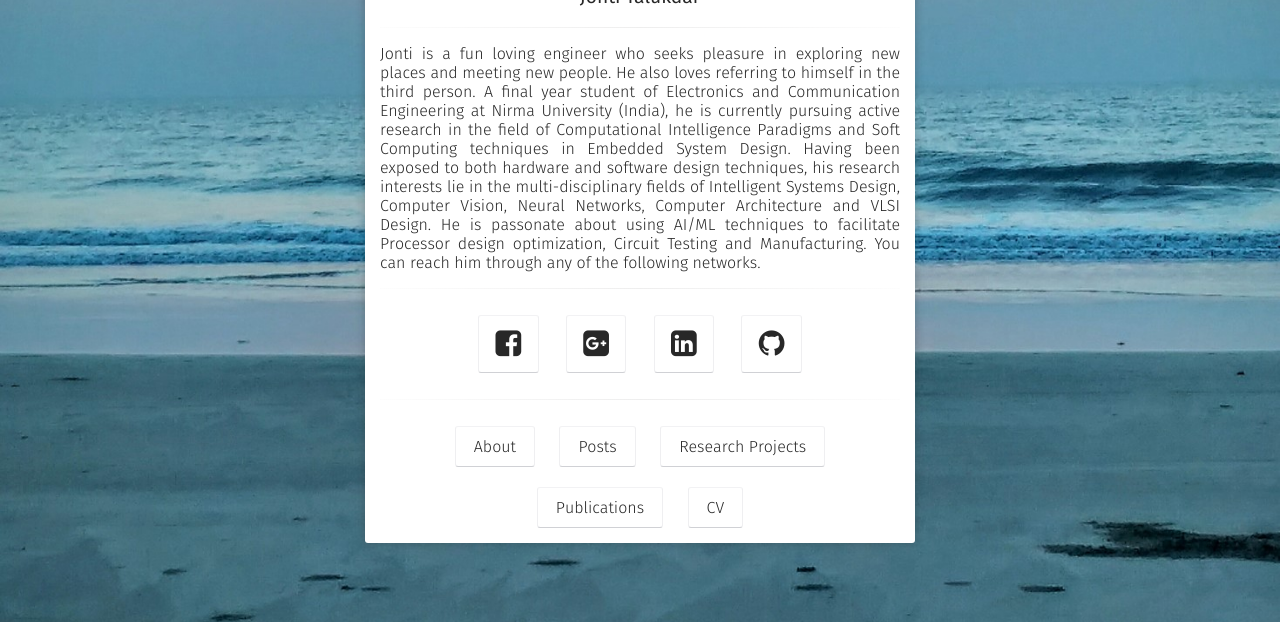
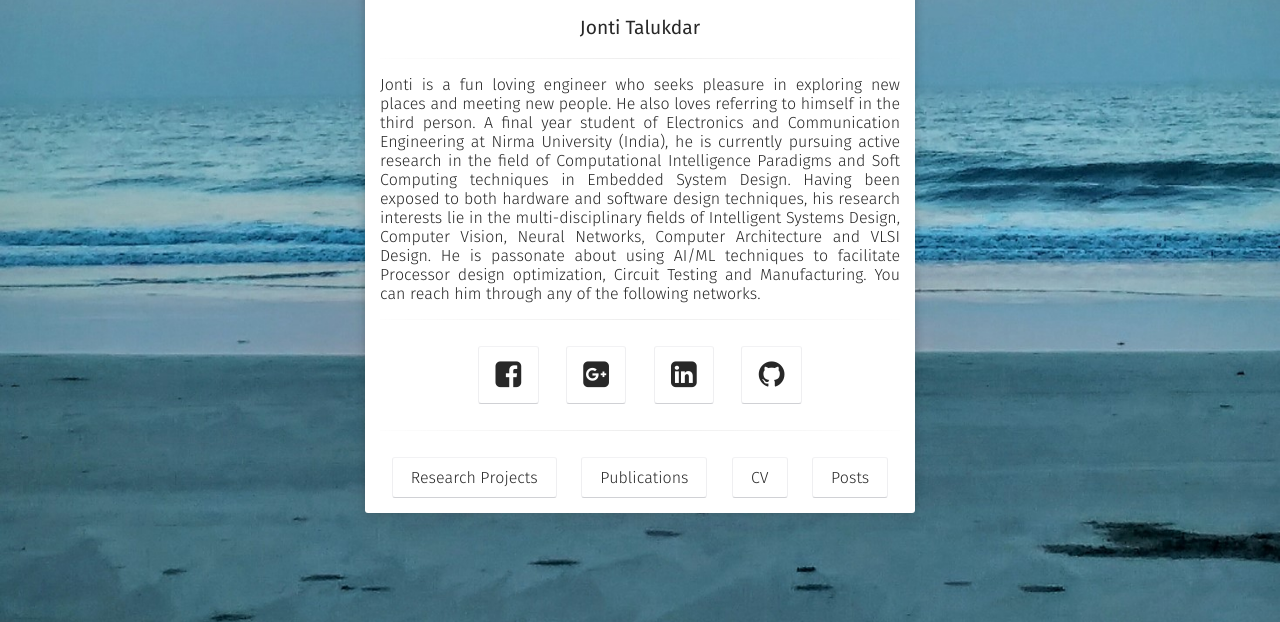
Before and after one commit to jontitalukdar/jontitalukdar.github.io_x, a Jekyll site: the page built from index.html, in a window 1280 px wide, cut to the strip 278-900 px from the top of the page. Built offline with Jekyll 4.4.1, drawn with Linux system fonts in a browser that asks for light colours; some web fonts are replaced.

Commit message:
Update home.html

```diff
--- a/_layouts/home.html
+++ b/_layouts/home.html
@@ -32,20 +32,20 @@ layout: compress
                     {% include social-links.html %}
                   <hr class="hr-line">
                   <h3 class="title">
-                         <a class="btn zoombtn" href="{{ site.url }}/about">
+                        <!-- <a class="btn zoombtn" href="{{ site.url }}/about">
                          About
-                         </a>
-                         <a class="btn zoombtn" href="{{ site.url }}/posts">
-                         Posts
-                         </a>
+                         </a> -->
                          <a class="btn zoombtn" href="{{ site.url }}/research">
                          Research Projects
                          </a>
                          <a class="btn zoombtn" href="{{ site.url }}/publications">
                          Publications
                          </a>
-                         <a class="btn zoombtn" href="{{ site.url }}/mycv">
+                         <a class="btn zoombtn" href="{{ site.url }}/assets/old_jonti_cv" target="_blank">
                          CV
+                         </a>
+                         <a class="btn zoombtn" href="{{ site.url }}/posts">
+                         Posts
                          </a>
                  </h3>
             </div>
```
